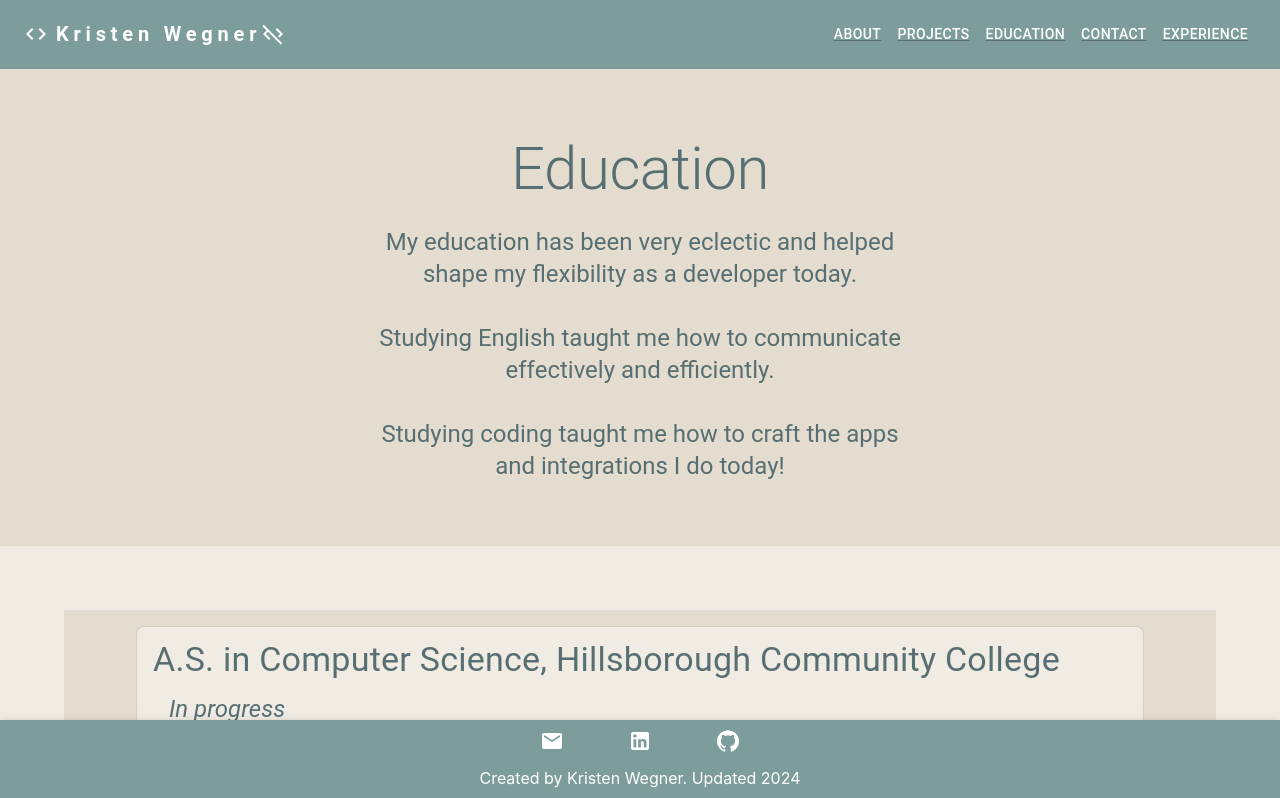
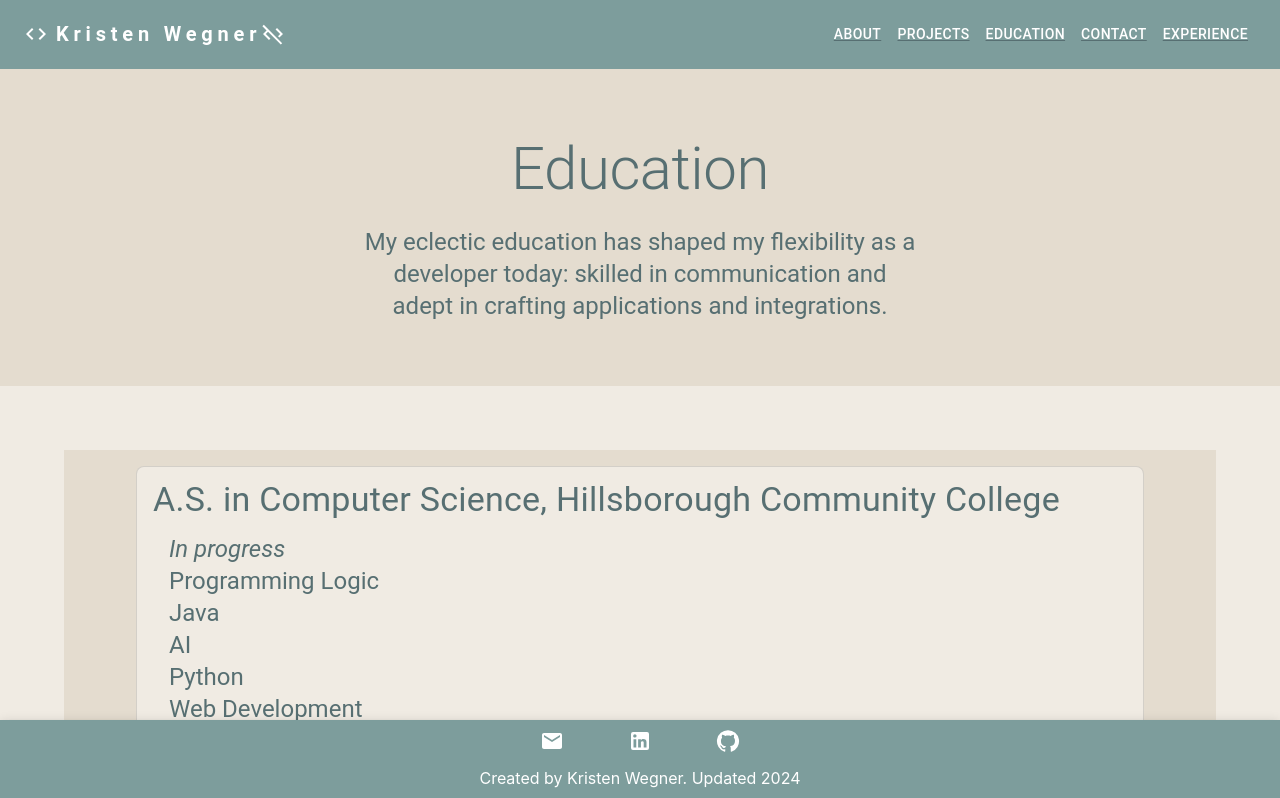
Before and after one commit to klwegner/react-portfolio, a React (Create React App) app: page /education in a window 1280 px wide. Shown: the top 798 px of the page. Built offline with nearby package versions, Linux system fonts and the light colour scheme.

Commit message:
small changes to about me and education page

```diff
--- a/src/pages/ContactPage.js
+++ b/src/pages/ContactPage.js
@@ -75,7 +75,7 @@ let subjectLine = "Let's Connect!"
       color="#576F72"
       gutterBottom
     >
-For Questions, Queries, and Interest
+Queries/Interest
  </Typography>
     <Typography variant="h5" align="center" color="#576F72" paragraph>
 Feel inspired to reach out? Please do so below.             </Typography>
--- a/src/pages/EducationPage.js
+++ b/src/pages/EducationPage.js
@@ -54,17 +54,8 @@ const EducationPage = () => {
             >
 Education            </Typography>
             <Typography variant="h5" align="center" color="#576F72" paragraph>
-              My education has been very eclectic and helped shape my flexibility as a developer today.
-              <br/>
-              <br/>
+              My eclectic education has shaped my flexibility as a developer today: skilled in communication and adept in crafting applications and integrations.
 
-
-              Studying English taught me how to communicate effectively and efficiently.
-              <br/>
-              <br/>
-
-
-              Studying coding taught me how to craft the apps and integrations I do today!
             </Typography>
           </Container>
         </Box>
```
